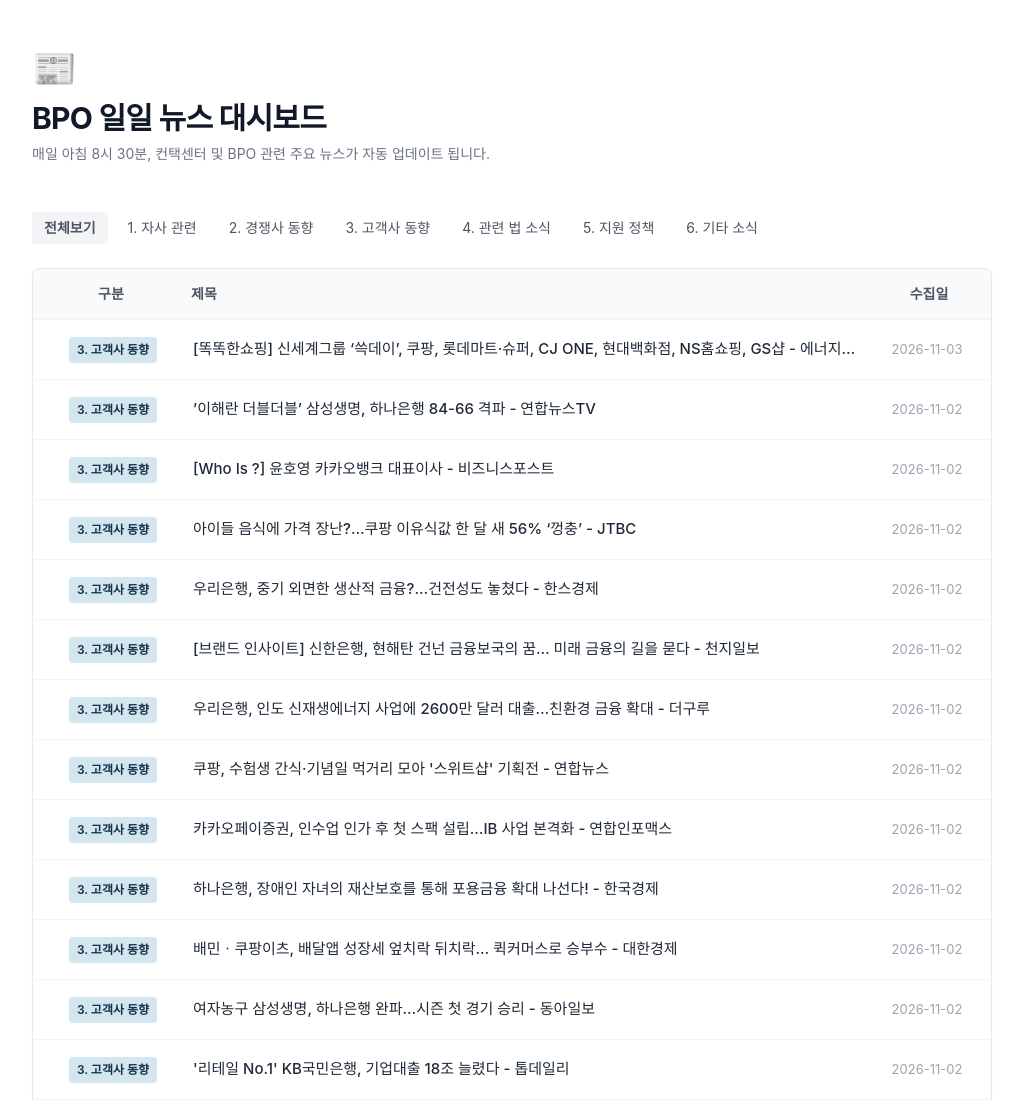
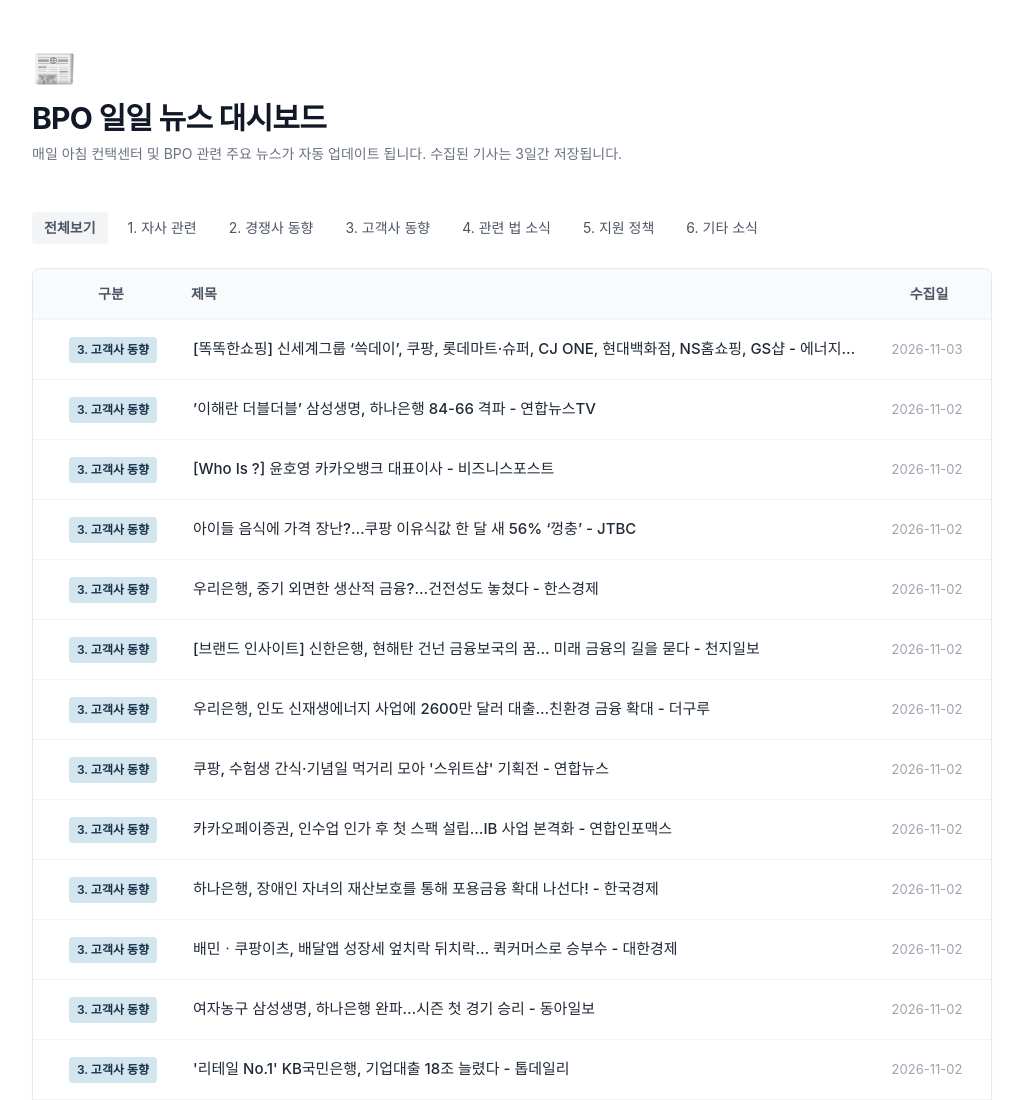
Before and after one commit to soboro-source/bpo-news-bot, a plain HTML site: page index.html in a window 1280 px wide. Shown: the top 1100 px of the page, without its empty margins (128-1151 px from the left). Drawn offline with nearby package versions, Linux system fonts and the light colour scheme.

Commit message:
Update index.html
홈페이지 안내 문구 수정

```diff
--- a/index.html
+++ b/index.html
@@ -26,7 +26,7 @@
     <header class="max-w-5xl mx-auto px-6 sm:px-8 py-12">
         <div class="text-4xl mb-3">📰</div>
         <h1 class="text-3xl font-bold tracking-tight mb-2 text-gray-900">BPO 일일 뉴스 대시보드</h1>
-        <p class="text-gray-500 text-sm">매일 아침 8시 30분, 컨택센터 및 BPO 관련 주요 뉴스가 자동 업데이트 됩니다.</p>
+        <p class="text-gray-500 text-sm">매일 아침 컨택센터 및 BPO 관련 주요 뉴스가 자동 업데이트 됩니다. 수집된 기사는 3일간 저장됩니다.</p>
     </header>
 
     <main class="max-w-5xl mx-auto px-6 sm:px-8 pb-20">
```
